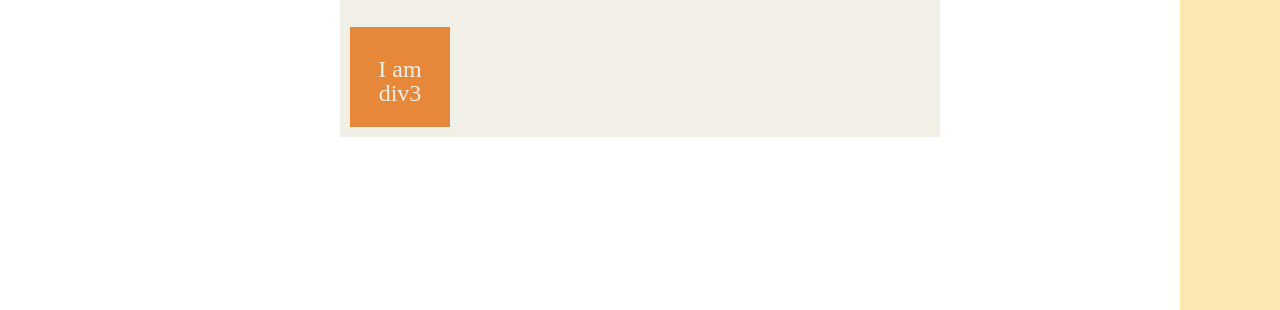
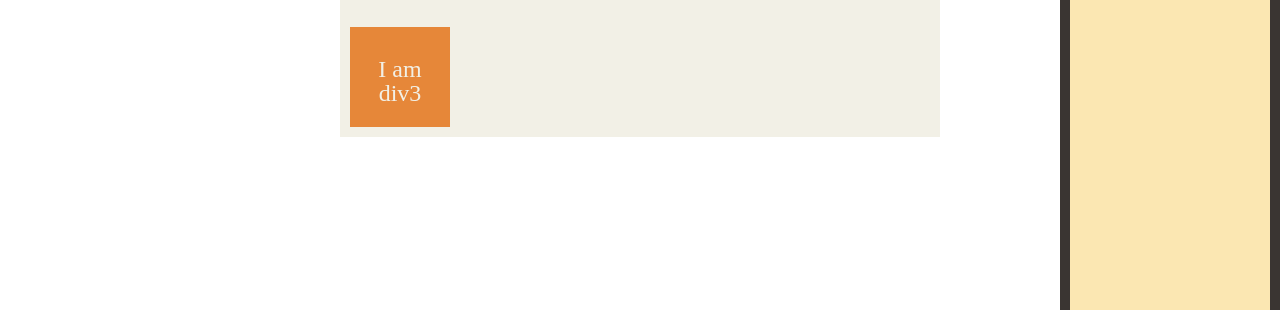
Before and after one commit to monkeysh1ne/aNewBeginning, a website: page cleanFun.html in a window 1280 px wide. Shown: the part 173-483 px from the top of the page. Drawn offline with Linux system fonts and the light colour scheme; a web font is replaced by a local one.

Commit message:
Starting Flexbox Experiments  Changes to be committed: 	modified:   css/cleanFun.css 	modified:   css/cleanFun.min.css 	modified:   sass/cleanFun.sass

```diff
--- a/sass/cleanFun.sass
+++ b/sass/cleanFun.sass
@@ -63,14 +63,22 @@ aside
 	position: absolute
 	top: 0px
 	right: 0px
-	max-width: 100px
-	height: 800px
+	max-width: 200px
+	height: 500px
 	background: $bananaMania
+	border: 10px solid $r_kilamanjaro
+	border-radius: 15px
+	text-align: center
 	h3
 		padding-left: 10px
 		color: $r_kilamanjaro
 
 // flexbox stuff
+body
+	// direction: rtl
+
+
+
 .flex-container
 	display: flex
 	max-width: 600px
```
Also changed, not shown: css/cleanFun.css, css/cleanFun.min.css.
